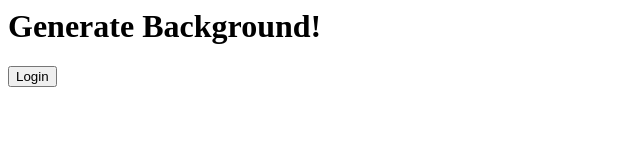
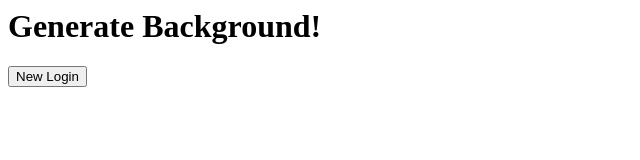
Before and after one commit to ramcontributions/BG-Generator, a plain HTML site: page index.html in a window 1280 px wide. Shown: the full height of the page, 0-640 px from the left. Drawn offline with Linux system fonts and the light colour scheme.

Commit message:
newlogin

```diff
--- a/index.html
+++ b/index.html
@@ -4,6 +4,6 @@
 </head>
 <body>
     <h1>Generate Background!</h1>
-    <button type="input">Login</button>
+      <button type="input">New Login</button>
 </body>
 </html>
```
